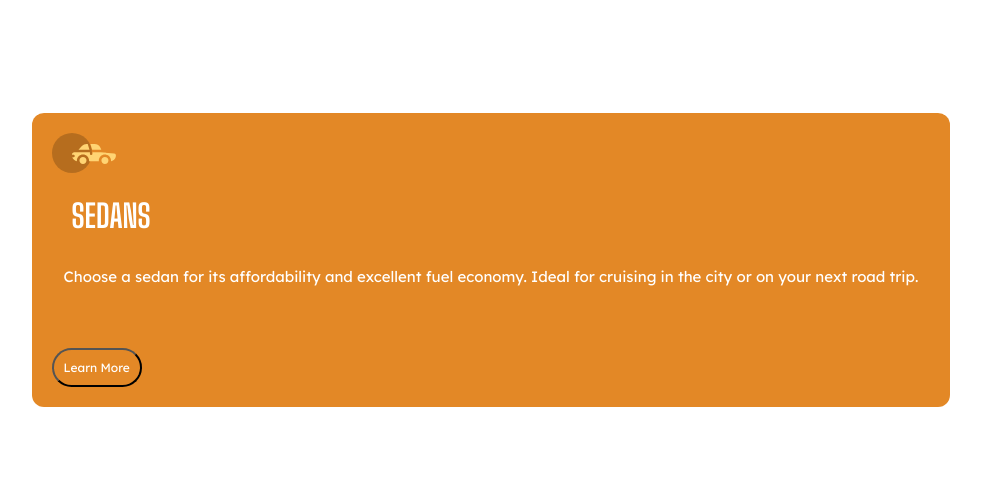
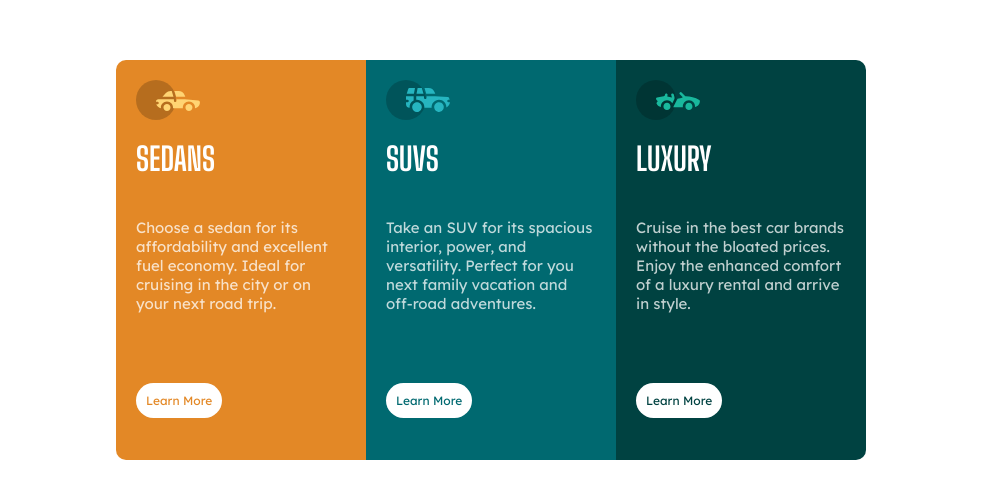
Before and after one commit to viniciusgcampanella/column-preview-card-component, a plain HTML site: page index.html in a window 1280 px wide. Shown: the part 140-638 px from the top of the page, without its empty margins (149-1130 px from the left). Drawn offline with Linux system fonts and the light colour scheme.

Commit message:
projeto final

```diff
--- a/index.html
+++ b/index.html
@@ -21,7 +21,26 @@
           Choose a sedan for its affordability and excellent fuel economy. Ideal
           for cruising in the city or on your next road trip.
         </p>
-        <button type="button">Learn More</button>
+        <button class="button-1">Learn More</button>
+      </div>
+
+      <div class="suvs">
+        <img src="./src/assets/images/icon-suvs.svg" />
+        <h1>SUVS</h1>
+        <p>
+          Take an SUV for its spacious interior, power, and versatility. Perfect
+          for you next family vacation and off-road adventures.
+        </p>
+        <button class="button-2">Learn More</button>
+      </div>
+      <div class="luxury">
+        <img src="./src/assets/images/icon-luxury.svg" />
+        <h1>LUXURY</h1>
+        <p>
+          Cruise in the best car brands without the bloated prices. Enjoy the
+          enhanced comfort of a luxury rental and arrive in style.
+        </p>
+        <button class="button-3">Learn More</button>
       </div>
     </div>
   </body>
--- a/src/styles/styles.css
+++ b/src/styles/styles.css
@@ -10,25 +10,69 @@
   justify-content: center;
   align-items: center;
 }
+h1{
+    font-family: "Big Shoulders Display", sans-serif;
+    padding: 20px 0;
+}
+p{
+    font-size: 15px;
+    margin-bottom: 50px;
+    padding: 20px 0;
+    color: hsla(0, 0%, 100%, 0.75)
+}
 .sedan{
     background-color: hsl(31, 77%, 52%);
     padding: 20px;
     color: white;
-    border-radius: 12px;
+    border-radius: 10px 0 0 10px;
+    display: flex;
+    flex-direction: column;
+    align-items: flex-start;
+    width: 250px;
+    height: 400px;
 }
-h1{
-    font-family: "Big Shoulders Display", sans-serif;
-    padding: 20px;
-}
-p{
-    font-size: 15px;
-    padding: 12px;
-    margin-bottom: 50px;
-}
-button{
+.button-1{
     border-radius: 22px;
     padding: 10px;
-    background-color: hsl(31, 77%, 52%);
+    background-color: white;
+    color: hsl(31, 77%, 52%);
+    font-size: 12px;
+    border: none;
+}
+.suvs{
+    background-color: hsl(184, 100%, 22%);
+    padding: 20px;
     color: white;
+    display: flex;
+    flex-direction: column;
+    align-items: flex-start;
+    width: 250px;
+    height: 400px;
+}
+.button-2{
+    border-radius: 22px;
+    padding: 10px;
+    background-color: white;
+    color: hsl(184, 100%, 22%);
     font-size: 12px;
+    border: none;
 }
+.luxury{
+    background-color: hsl(179, 100%, 13%);
+    padding: 20px;
+    color: white;
+    border-radius: 0 10px 10px 0px;
+    display: flex;
+    flex-direction: column;
+    align-items: flex-start;
+    width: 250px;
+    height: 400px;
+}
+.button-3{
+    border-radius: 22px;
+    padding: 10px;
+    background-color: white;
+    color: hsl(179, 100%, 13%);
+    font-size: 12px;
+    border: none;
+}
```
